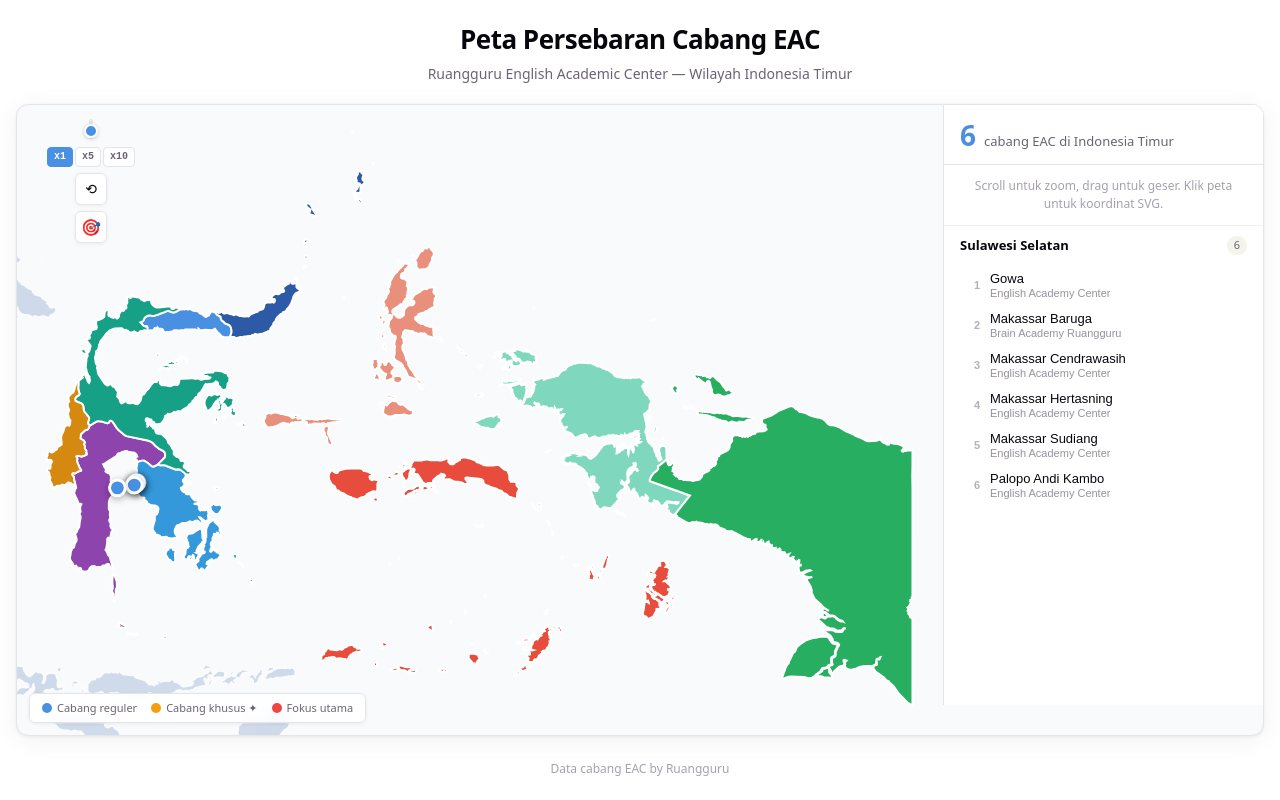
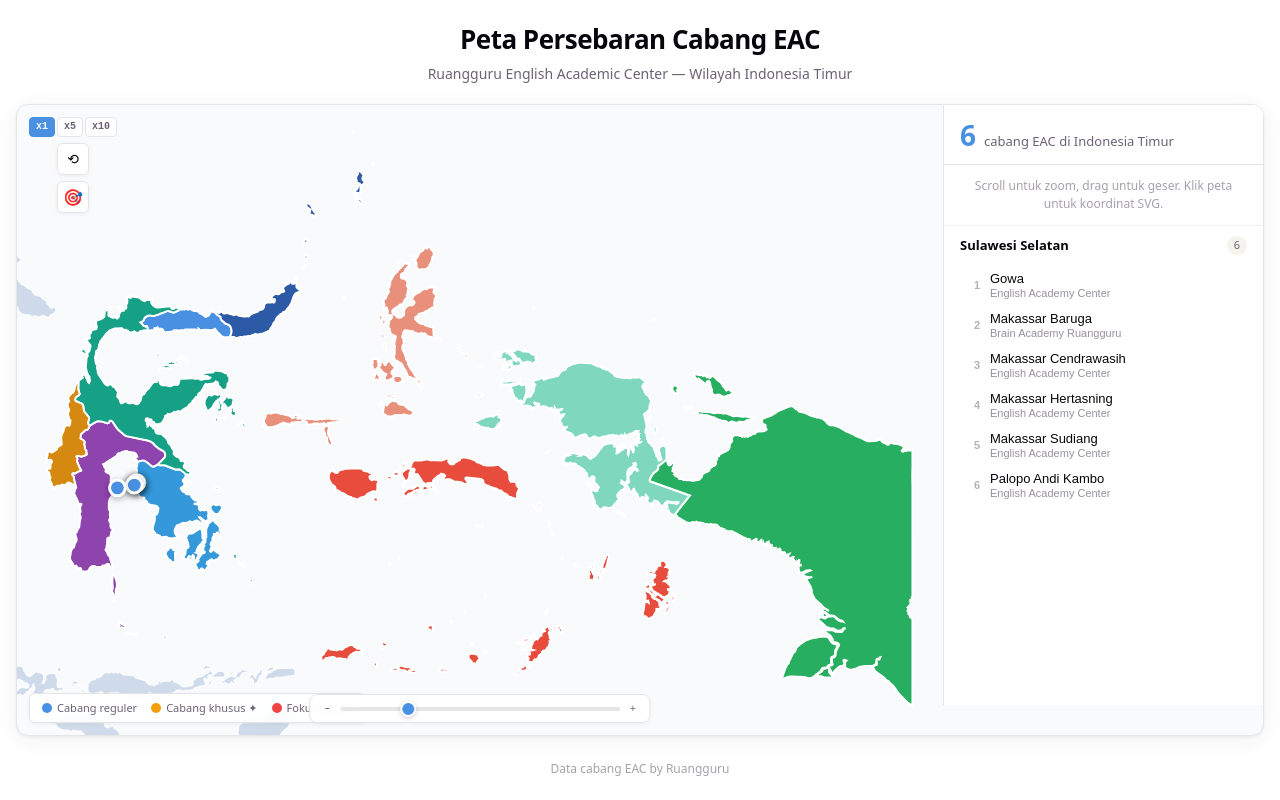
Before and after one commit to mrdevip15/maps-svg, a React (Vite) app in the folder map-app/: page / in a window 1280 px wide. Built offline with nearby package versions, Linux system fonts and the light colour scheme.

Commit message:
add horizontal slider zoom

```diff
--- a/map-app/src/App.css
+++ b/map-app/src/App.css
@@ -132,12 +132,41 @@
   z-index: 5;
 }
 
-/* Vertical zoom slider */
+/* Vertical zoom slider → horizontal at bottom */
+.zoom-slider-wrap {
+  position: absolute;
+  bottom: 12px;
+  left: 50%;
+  transform: translateX(-50%);
+  display: flex;
+  align-items: center;
+  gap: 8px;
+  z-index: 5;
+  background: rgba(255, 255, 255, 0.9);
+  backdrop-filter: blur(6px);
+  padding: 6px 14px;
+  border-radius: 8px;
+  border: 1px solid var(--border);
+  box-shadow: 0 1px 4px rgba(0, 0, 0, 0.06);
+}
+
+@media (prefers-color-scheme: dark) {
+  .zoom-slider-wrap {
+    background: rgba(22, 23, 29, 0.9);
+    border-color: var(--border);
+  }
+}
+
+.zoom-slider-label {
+  font-size: 10px;
+  color: var(--text);
+  white-space: nowrap;
+  font-weight: 500;
+}
+
 .zoom-slider {
-  writing-mode: vertical-lr;
-  direction: rtl;
-  width: 120px;
-  height: 20px;
+  width: 280px;
+  height: 6px;
   accent-color: var(--eac-primary);
   cursor: pointer;
   -webkit-appearance: none;
@@ -146,33 +175,32 @@
 }
 
 .zoom-slider::-webkit-slider-runnable-track {
-  width: 4px;
-  height: 100%;
+  height: 4px;
   background: var(--border);
   border-radius: 2px;
 }
 
 .zoom-slider::-webkit-slider-thumb {
   -webkit-appearance: none;
-  width: 14px;
-  height: 14px;
+  width: 16px;
+  height: 16px;
   border-radius: 50%;
   background: var(--eac-primary);
   border: 2px solid #fff;
   box-shadow: 0 1px 4px rgba(0, 0, 0, 0.2);
   cursor: grab;
-  margin-left: -5px;
+  margin-top: -6px;
 }
 
 .zoom-slider::-moz-range-track {
-  width: 4px;
+  height: 4px;
   background: var(--border);
   border-radius: 2px;
 }
 
 .zoom-slider::-moz-range-thumb {
-  width: 14px;
-  height: 14px;
+  width: 16px;
+  height: 16px;
   border-radius: 50%;
   background: var(--eac-primary);
   border: 2px solid #fff;
@@ -305,6 +333,102 @@
   font-size: 10px;
   color: #94a3b8;
   line-height: 1.4;
+}
+
+.calibration-row {
+  margin-top: 8px;
+}
+
+.sync-toggle {
+  width: 100%;
+  padding: 5px 8px;
+  border: 1px solid rgba(255, 255, 255, 0.15);
+  border-radius: 5px;
+  background: rgba(255, 255, 255, 0.08);
+  color: #e2e8f0;
+  font-size: 11px;
+  cursor: pointer;
+  text-align: left;
+  transition: background 0.15s ease;
+  font-family: system-ui, sans-serif;
+}
+
+.sync-toggle:hover {
+  background: rgba(255, 255, 255, 0.14);
+}
+
+.sync-toggle.active {
+  background: rgba(34, 197, 94, 0.3);
+  border-color: rgba(34, 197, 94, 0.5);
+  color: #86efac;
+}
+
+/* Lat/Lng input group */
+.coord-input-group {
+  display: flex;
+  align-items: center;
+  gap: 4px;
+  margin-top: 8px;
+}
+
+.coord-input-label {
+  font-size: 11px;
+  flex-shrink: 0;
+}
+
+.coord-input {
+  flex: 1;
+  min-width: 0;
+  padding: 3px 5px;
+  border: 1px solid rgba(255, 255, 255, 0.15);
+  border-radius: 4px;
+  background: rgba(255, 255, 255, 0.08);
+  color: #f0f9ff;
+  font-size: 11px;
+  font-family: 'SF Mono', 'Fira Code', monospace;
+  outline: none;
+}
+
+.coord-input::placeholder {
+  color: #64748b;
+}
+
+.coord-input:focus {
+  border-color: var(--eac-primary);
+}
+
+.coord-go-btn {
+  padding: 3px 8px;
+  border: 1px solid var(--eac-primary);
+  border-radius: 4px;
+  background: var(--eac-primary);
+  color: #fff;
+  font-size: 11px;
+  font-weight: 600;
+  cursor: pointer;
+}
+
+.coord-go-btn:hover {
+  background: #3b82f6;
+}
+
+.coord-clear-btn {
+  width: 22px;
+  height: 22px;
+  padding: 0;
+  border: 1px solid rgba(239, 68, 68, 0.4);
+  border-radius: 4px;
+  background: rgba(239, 68, 68, 0.15);
+  color: #fca5a5;
+  font-size: 13px;
+  cursor: pointer;
+  display: flex;
+  align-items: center;
+  justify-content: center;
+}
+
+.coord-clear-btn:hover {
+  background: rgba(239, 68, 68, 0.3);
 }
 
 .lock-toggle {
--- a/map-app/src/components/InteractiveMap.tsx
+++ b/map-app/src/components/InteractiveMap.tsx
@@ -83,6 +83,8 @@
   const [svgOpacity, setSvgOpacity] = useState(0.85);
   const [svgLocked, setSvgLocked] = useState(false);
   const [zoomPreset, setZoomPreset] = useState<ZoomPreset>("x1");
+  const [coordInput, setCoordInput] = useState("");
+  const [mapsSync, setMapsSync] = useState(true);
   const isPanning = useRef(false);
   const panStart = useRef({ mx: 0, my: 0, vbX: 0, vbY: 0 });
   const svgRef = useRef<SVGSVGElement>(null);
@@ -243,6 +245,37 @@
 
   const viewBoxStr = `${vb.x} ${vb.y} ${vb.w} ${vb.h}`;
 
+  // Sync: compute Google Maps zoom level from SVG viewBox width
+  // SVG w=470 → GM zoom ~5, w=40 → GM zoom ~16
+  const gmZoom = Math.round(5 + (1 - (vb.w - MIN_W) / (MAX_W - MIN_W)) * 11);
+
+  // For future pan sync
+
+  // Default: protobuf embed, no pin, centered on eastern Indonesia
+  const mapsUrlDefault = `https://www.google.com/maps/embed?pb=!1m14!1m12!1m3!1d6367616.0!2d117.5!3d-2.0!2m3!1f0!2f0!3f0!3m2!1i1024!2i768!4f13.1!5e0!3m2!1sen!2sid!4v1`;
+
+  // With marker: simple embed centers on the coordinate + shows pin
+  const [markerLat, setMarkerLat] = useState<number | null>(null);
+  const [markerLng, setMarkerLng] = useState<number | null>(null);
+
+  const mapsUrlWithMarker = (markerLat !== null && markerLng !== null)
+    ? `https://maps.google.com/maps?q=${markerLat},${markerLng}&z=${gmZoom}&output=embed`
+    : mapsUrlDefault;
+
+  const handleGoToCoord = useCallback(() => {
+    const parts = coordInput.split(",").map((s) => parseFloat(s.trim()));
+    if (parts.length >= 2 && !isNaN(parts[0]) && !isNaN(parts[1])) {
+      setMarkerLat(parts[0]);
+      setMarkerLng(parts[1]);
+    }
+  }, [coordInput]);
+
+  const clearMarker = useCallback(() => {
+    setMarkerLat(null);
+    setMarkerLng(null);
+    setCoordInput("");
+  }, []);
+
   return (
     <div className="map-layout">
       <div className="map-container" onMouseMove={tooltip ? moveTooltip : undefined}>
@@ -250,7 +283,8 @@
         {calibrationMode && (
           <div className="calibration-bg">
             <iframe
-              src="https://www.google.com/maps/embed?pb=!1m14!1m12!1m3!1d6367616.0!2d117.5!3d-2.0!2m3!1f0!2f0!3f0!3m2!1i1024!2i768!4f13.1!5e0!3m2!1sen!2sid!4v1&layer=none&maptype=satellite"
+              key={mapsUrlWithMarker}
+              src={mapsSync ? mapsUrlWithMarker : mapsUrlDefault}
               width="100%"
               height="100%"
               style={{ border: 0 }}
@@ -338,15 +372,6 @@
 
         {/* Zoom controls */}
         <div className="zoom-controls">
-          <input
-            type="range"
-            min={0}
-            max={100}
-            value={sliderValue}
-            onChange={(e) => handleSliderZoom(parseInt(e.target.value))}
-            className="zoom-slider"
-            title="Zoom Level"
-          />
           <div className="zoom-preset-group">
             {(["x1", "x5", "x10"] as ZoomPreset[]).map((p) => (
               <button
@@ -369,7 +394,22 @@
           >🎯</button>
         </div>
 
-        {/* Calibration opacity slider */}
+        {/* Horizontal zoom slider */}
+        <div className="zoom-slider-wrap">
+          <span className="zoom-slider-label">−</span>
+          <input
+            type="range"
+            min={0}
+            max={100}
+            value={sliderValue}
+            onChange={(e) => handleSliderZoom(parseInt(e.target.value))}
+            className="zoom-slider"
+            title="Zoom Level"
+          />
+          <span className="zoom-slider-label">+</span>
+        </div>
+
+        {/* Calibration controls */}
         {calibrationMode && (
           <div className="calibration-panel">
             <label className="calibration-label">
@@ -384,6 +424,33 @@
               onChange={(e) => setSvgOpacity(parseFloat(e.target.value))}
               className="calibration-slider"
             />
+
+            <div className="calibration-row">
+              <button
+                type="button"
+                className={`sync-toggle${mapsSync ? " active" : ""}`}
+                onClick={() => setMapsSync((v) => !v)}
+              >
+                {mapsSync ? "🔗 Sync zoom ON" : "⛓️ Sync zoom OFF"}
+              </button>
+            </div>
+
+            <div className="coord-input-group">
+              <span className="coord-input-label">📍</span>
+              <input
+                type="text"
+                placeholder="-5.198544, 119.446975"
+                value={coordInput}
+                onChange={(e) => setCoordInput(e.target.value)}
+                onKeyDown={(e) => e.key === "Enter" && handleGoToCoord()}
+                className="coord-input"
+              />
+              <button type="button" className="coord-go-btn" onClick={handleGoToCoord}>Go</button>
+              {markerLat !== null && (
+                <button type="button" className="coord-clear-btn" onClick={clearMarker}>×</button>
+              )}
+            </div>
+
             <button
               type="button"
               className={`lock-toggle${svgLocked ? " locked" : ""}`}
@@ -392,7 +459,7 @@
               {svgLocked ? "🔓 Unlock SVG — interaksi Google Maps" : "🔒 Lock SVG — interaksi Google Maps"}
             </button>
             <p className="calibration-hint">
-              Lock SVG → pan/zoom Google Maps di bawah. Unlock → klik peta untuk ambil koordinat.
+              Sync ON → zoom SVG otomatis sync Google Maps. Lock SVG → pan/zoom Google Maps manual.
             </p>
           </div>
         )}
```
